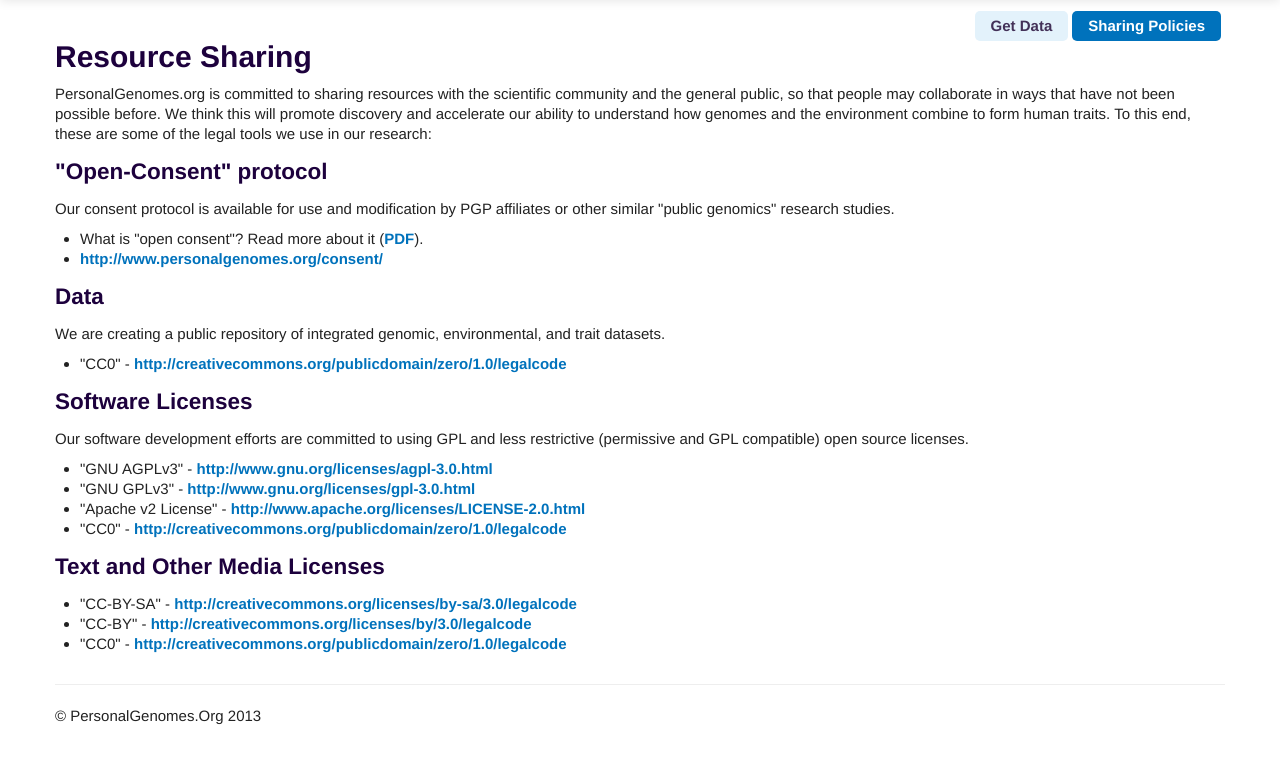
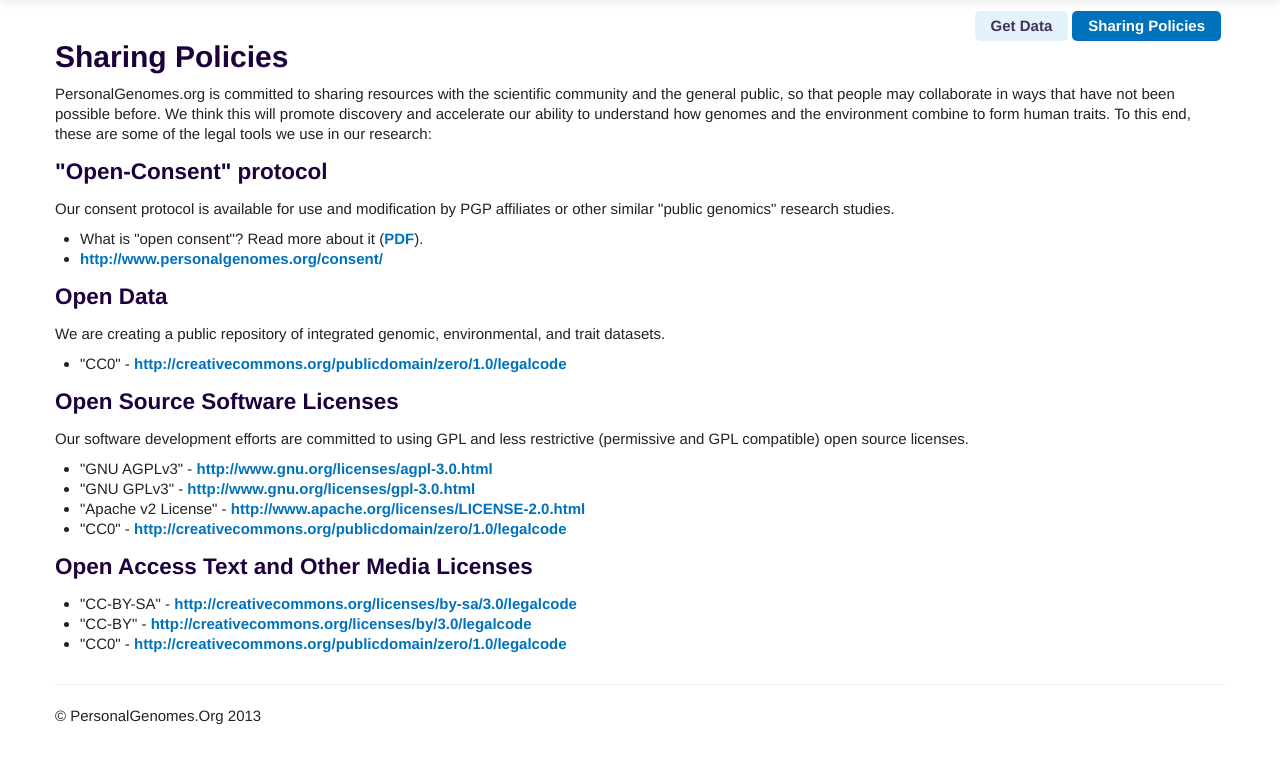
Before and after one commit to geochurch/www_personalgenomes_org, a Django app: page /sharing in a window 1280 px wide. Shown: the part 41-817 px from the top of the page. Run offline with Django 3.2, Linux system fonts and the light colour scheme; some libraries are stand-ins or nearby versions.

Commit message:
Update 'sharing' language

```diff
--- a/templates/www_personalgenomes_org/index.html
+++ b/templates/www_personalgenomes_org/index.html
@@ -103,7 +103,7 @@
               <a href="#" class="dropdown-toggle" data-toggle="dropdown">Research <b class="caret"></b></a>
               <ul class="dropdown-menu">
 		<li><a href="{% url 'data' %}">Get Data</a></li>
-		<li><a href="{% url 'sharing' %}">Resource Sharing</a></li>
+		<li><a href="{% url 'sharing' %}">Sharing Policies</a></li>
               </ul>
 	    </li>
 	    {% endblock navbar_research %}
@@ -159,7 +159,7 @@
         <p><a class="btn" href="/data">Use PGP data &raquo;</a></p>
       </div>
       <div class="span4">
-        <h2>International Network</h2>
+        <h2>Global Network</h2>
         <p>The pilot group for the Personal Genome Project has been based at Harvard, but we are a global group, with projects starting around the world.</p>
         <p><a class="btn" href="{% url 'network' %}">Meet our PGP groups &raquo;</a></p>
       </div>
--- a/templates/www_personalgenomes_org/sharing.html
+++ b/templates/www_personalgenomes_org/sharing.html
@@ -2,7 +2,7 @@
 
 {% block main %}
 
-<h2>Resource Sharing</h2>
+<h2>Sharing Policies</h2>
 
 <p>PersonalGenomes.org is committed to sharing resources with the scientific community and the general public, so that people may collaborate in ways that have not been possible before.  We think this will promote discovery and accelerate our ability to understand how genomes and the environment combine to form human traits.  To this end, these are some of the legal tools we use in our research:</p>
 
@@ -16,7 +16,7 @@
   </li>
 </ul>
 
-<h3>Data</h3>
+<h3>Open Data</h3>
 <p>We are creating a public repository of integrated genomic, environmental, and trait datasets.</p>
 <ul>
   <li>
@@ -24,7 +24,7 @@
   </li>
 </ul>
 
-<h3>Software Licenses</h3>
+<h3>Open Source Software Licenses</h3>
 <p>Our software development efforts are committed to using GPL and less restrictive (permissive and GPL compatible) open source licenses.</p>
 <ul>
   <li>
@@ -40,7 +40,7 @@
   </li>
 </ul>
 
-<h3>Text and Other Media Licenses</h3>
+<h3>Open Access Text and Other Media Licenses</h3>
 <ul>
   <li>
     "CC-BY-SA" - <a href="http://creativecommons.org/licenses/by-sa/3.0/legalcode">http://creativecommons.org/licenses/by-sa/3.0/legalcode</a>
```
